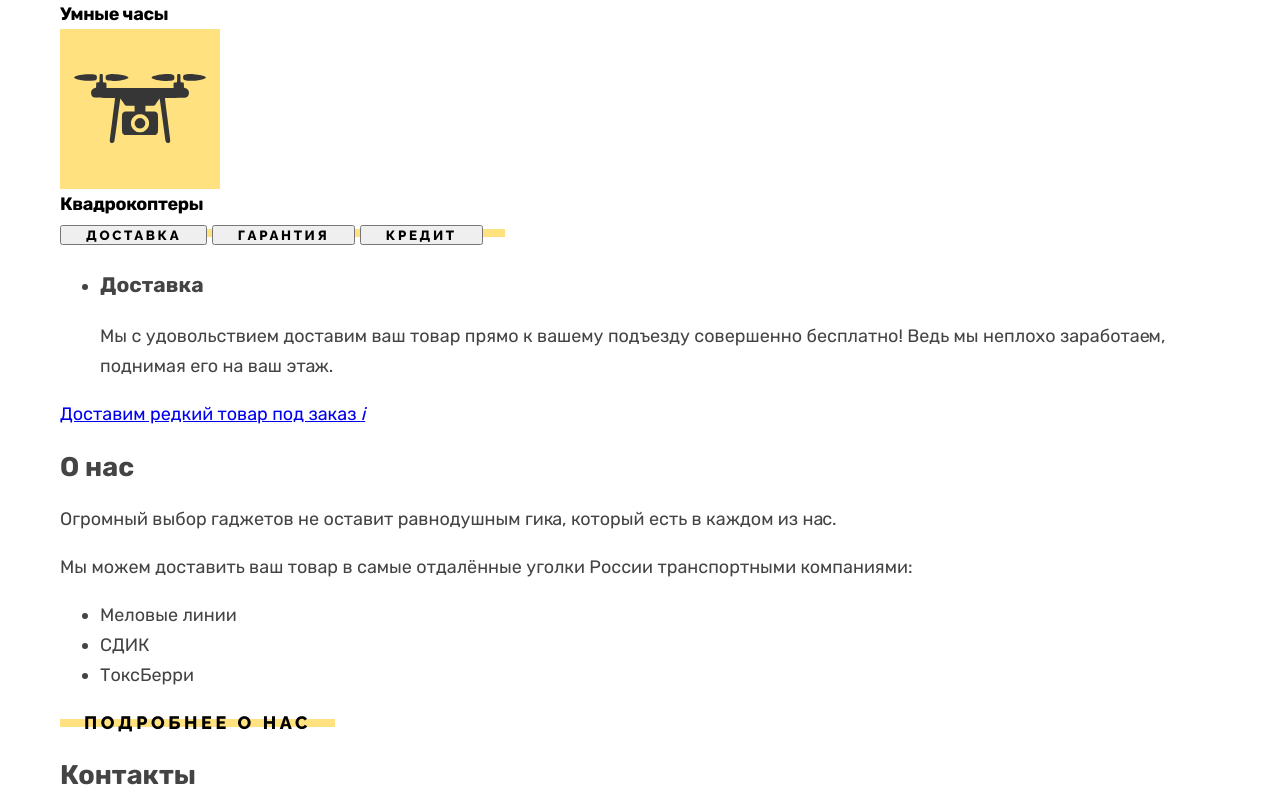
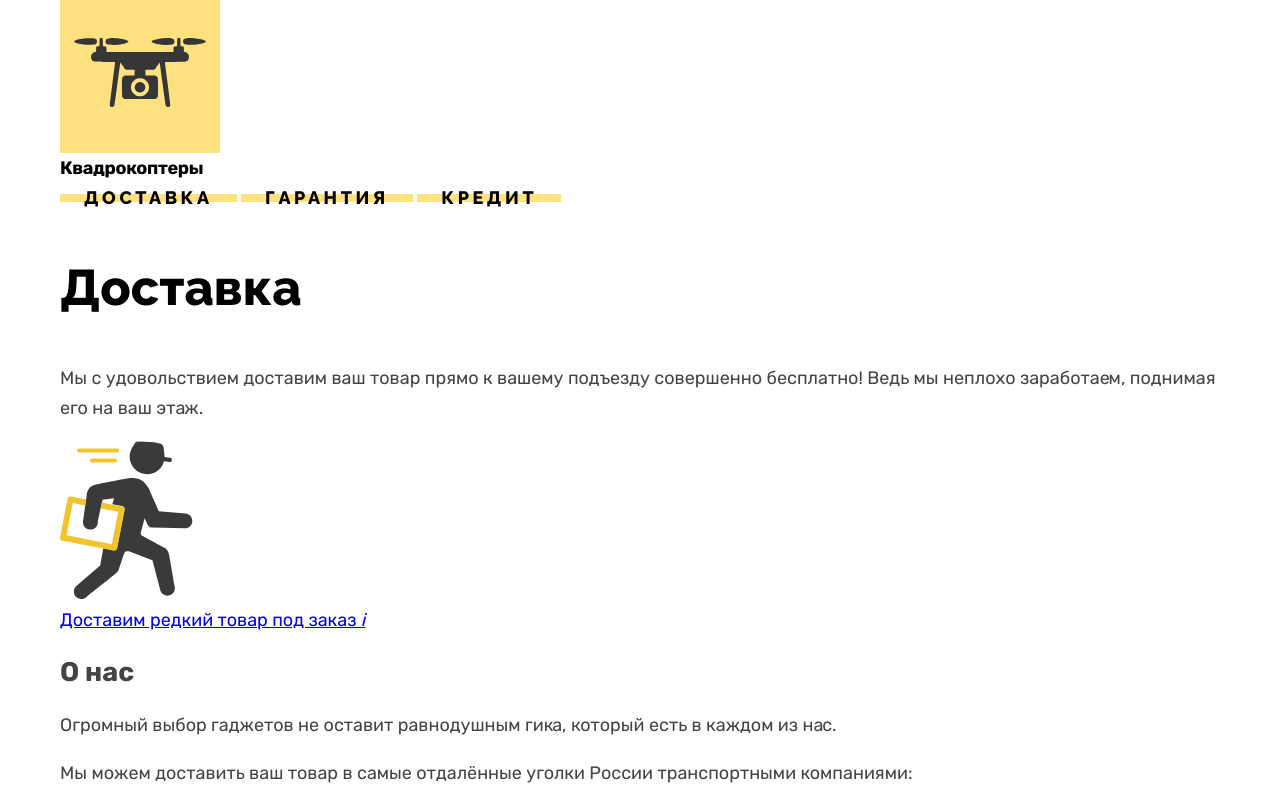
Before and after one commit to qdar/Device, a plain HTML site: page index.html in a window 1280 px wide. Shown: the part 1592-2394 px from the top of the page. Drawn offline with Linux system fonts and the light colour scheme.

Commit message:
Стили для табов

```diff
--- a/index.html
+++ b/index.html
@@ -57,7 +57,7 @@
     <section class="slider">
       <div class="wrapper">
         <h2 class="visually-hidden">Популярные товары</h2>
-        <ul class="slider__list">
+        <ul class="clear-list slider__list">
           <!-- Первый слайд -->
           <li class="slider__item">
             <img class="slider__image" src="/images/slider-1.png" width="560" height="560" alt="Квадракоптер">
@@ -115,17 +115,17 @@
           <button class="button service__tab" type="button">Гарантия</button>
           <button class="button service__tab" type="button">Кредит</button>
         </div>
-        <ul class="service__list">
-          <li class="service__tab-content">
-            <h3>Доставка</h3>
+        <ul class="clear-list service__list">
+          <li class="service__tab-content" style="--icon: url('../images/icons/tab-delivery.svg')">
+            <h3 class="service__tab-title">Доставка</h3>
             <p>Мы с удовольствием доставим ваш товар прямо к вашему подъезду совершенно бесплатно! Ведь мы неплохо заработаем, поднимая его на ваш этаж.</p>
           </li>
           <li class="service__tab-content visually-hidden">
-            <h3>Гарантия</h3>
+            <h3 class="service__tab-title">Гарантия</h3>
             <p>Если из-за возгорания купленного у нас товара у вас сгорит дом — не переживайте, мы выдадим вам новый. Товар, не дом, конечно же.</p>
           </li>
           <li class="service__tab-content visually-hidden">
-            <h3>Кредит</h3>
+            <h3 class="service__tab-title">Кредит</h3>
             <p>Залезть в долговую яму стало проще! Кредитные консультанты подберут для вас наиболее выгодные условия кредита. Выгодные для банка, разумеется.</p>
           </li>
         </ul>
--- a/styles/styles.css
+++ b/styles/styles.css
@@ -36,6 +36,26 @@ body {
 .wrapper {
   width: 1160px;
   margin: 0 auto;
+}
+.button {
+  color: #000;
+  font-family: "Raleway", sans-serif;
+  text-transform: uppercase;
+  text-decoration: none;
+  letter-spacing: 0.2em;
+  position: relative;
+  padding: 0 24px;
+}
+.button::after {
+  content: '';
+  display: block;
+  width: 100%;
+  height: 8px;
+  background: #FFE17F;
+  position: absolute;
+  left: 0;
+  bottom: 6px;
+  z-index: -1;
 }
 /* header */
 .header-search__input {
@@ -110,25 +130,7 @@ body {
   font-family: "Raleway", sans-serif;
   font-size: 50px;
   line-height: 50px;
-}
-.button {
   color: #000;
-  font-family: "Raleway", sans-serif;
-  text-transform: uppercase;
-  text-decoration: none;
-  letter-spacing: 0.2em;
-  position: relative;
-  padding: 0 24px;
-}
-.button::after {
-  content: '';
-  display: block;
-  width: 100%;
-  height: 8px;
-  background: #FFE17F;
-  position: absolute;
-  bottom: 6px;
-  z-index: -1;
 }
 .spec-column__item b {
   font-size: 36px;
@@ -155,3 +157,23 @@ body {
   height: 160px;
   background-color: #ffe17f;
 }
+/* service */
+.service__tab {
+  background: transparent;
+  font-size: 18px;
+  border: 0;
+}
+.service__tab-title {
+  font-family: "Raleway", sans-serif;
+  font-size: 50px;
+  line-height: 50px;
+  color: #000;
+}
+.service__tab-content::after {
+  content: '';
+  background: var(--icon);
+  background-repeat: no-repeat;
+  display: block;
+  width: 136px;
+  height: 164px;
+}
```
